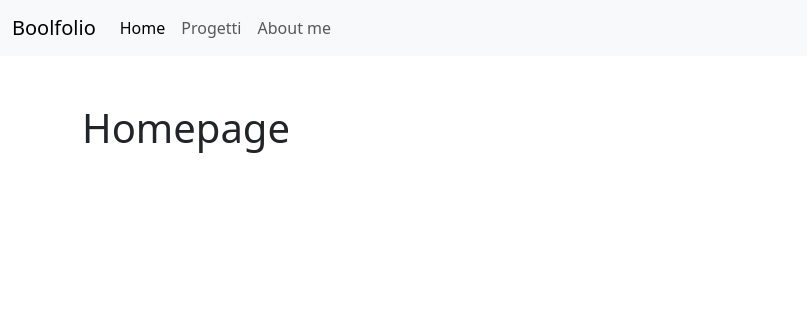
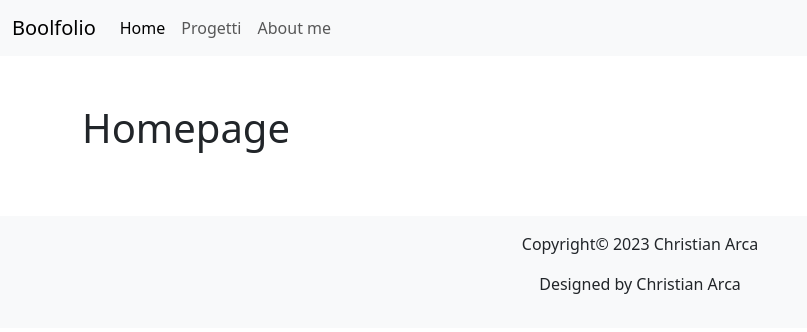
Before and after one commit to christianarca27/vite-boolfolio, a Vue app: page / in a window 1280 px wide. Shown: the top 332 px of the page, without its empty margins (0-807 px from the left). Built offline with nearby package versions, Linux system fonts and the light colour scheme.

Commit message:
feat: creato footer e inserito in pagina

```diff
--- a/src/App.vue
+++ b/src/App.vue
@@ -1,4 +1,5 @@
 <script>
+import AppFooter from './components/AppFooter.vue';
 import AppHeader from './components/AppHeader.vue';
 
 export default {
@@ -12,6 +13,7 @@ export default {
 
     components: {
         AppHeader,
+        AppFooter,
     }
 }
 </script>
@@ -20,6 +22,8 @@ export default {
     <AppHeader></AppHeader>
 
     <router-view></router-view>
+
+    <AppFooter></AppFooter>
 </template>
 
 <style lang="scss" scoped></style>
--- /dev/null
+++ b/src/components/AppFooter.vue
@@ -0,0 +1,22 @@
+<script>
+export default {
+    name: 'AppFooter',
+
+    data() {
+        return {
+
+        }
+    },
+}
+</script>
+
+<template>
+    <footer class="bg-body-tertiary">
+        <div class="container-fluid py-3 text-center">
+            <p>Copyright&copy; 2023 Christian Arca</p>
+            <p>Designed by Christian Arca</p>
+        </div>
+    </footer>
+</template>
+
+<style lang="scss" scoped></style>
```
